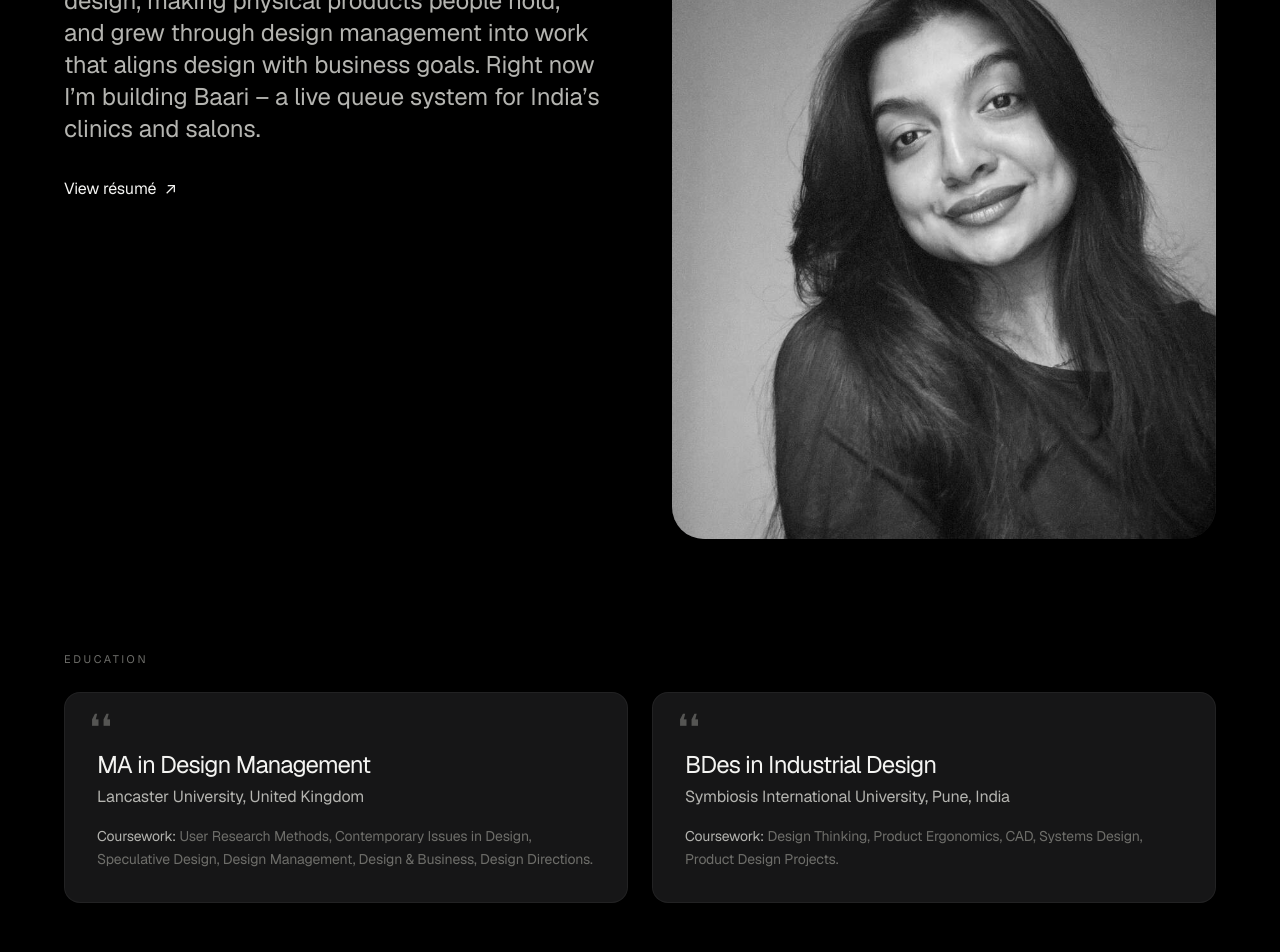
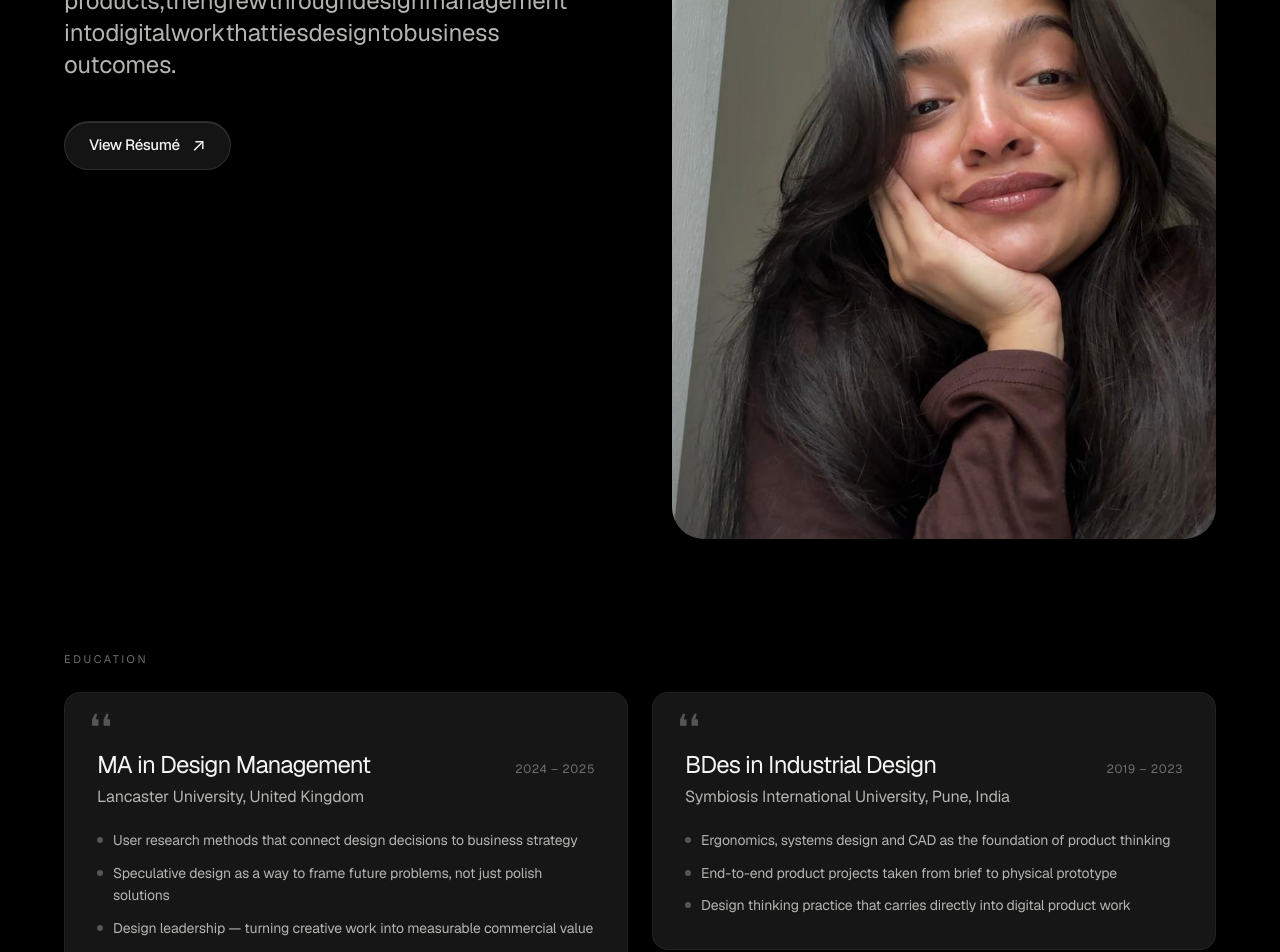
Before and after one commit to nandiniipillai/Portfolio, a Next.js app: page /about in a window 1280 px wide. Shown: the part 460-1412 px from the top of the page. Built offline with nearby package versions, Linux system fonts and the light colour scheme.

Commit message:
About page: 2-sentence intro, pill Résumé CTA, warm color portrait, education years + highlights (no coursework)

```diff
--- a/app/about/page.jsx
+++ b/app/about/page.jsx
@@ -22,7 +22,7 @@ function WordByWord({ text }) {
           className="inline-block"
         >
           {w}
-          {i < words.length - 1 ? ' ' : ''}
+          {i < words.length - 1 ? ' ' : ''}
         </motion.span>
       ))}
     </p>
@@ -48,9 +48,11 @@ export default function AboutPage() {
                 href={SITE.resume}
                 target="_blank"
                 rel="noreferrer noopener"
-                className="mt-8 inline-flex items-center gap-2 text-silver hover:text-lime transition-colors group"
+                className="group mt-10 inline-flex items-center gap-3 rounded-full bg-white/[0.08] hover:bg-white/[0.14] border border-white/10 hover:border-white/20 px-6 py-3 text-silver hover:-translate-y-0.5 transition-all duration-300 ease-out focus-visible:outline focus-visible:outline-2 focus-visible:outline-white/80 focus-visible:outline-offset-2"
+                style={{ boxShadow: 'inset 0 1px 0 0 rgba(255,255,255,0.12)' }}
               >
-                View résumé <span className="card-arrow" aria-hidden="true">↗</span>
+                <span className="text-[15px] font-medium tracking-tight">View Résumé</span>
+                <span className="text-lg leading-none transition-transform group-hover:translate-x-0.5 group-hover:-translate-y-0.5" aria-hidden="true">↗</span>
               </a>
             </ScrollReveal>
           </div>
@@ -60,12 +62,12 @@ export default function AboutPage() {
               style={{ aspectRatio: '546/685' }}
             >
               <Image
-                src={SITE.portrait}
+                src={SITE.portraitAbout}
                 alt="Nandini Pillai"
                 fill
                 sizes="(max-width: 768px) 100vw, 500px"
                 className="object-cover"
-                style={{ objectPosition: 'center 32%' }}
+                style={{ objectPosition: 'center 35%' }}
               />
             </div>
           </ScrollReveal>
--- a/components/ExperienceTimeline.jsx
+++ b/components/ExperienceTimeline.jsx
@@ -19,11 +19,28 @@ export default function ExperienceTimeline() {
                 ❛❛
               </span>
               <div className="pt-6">
-                <div className="font-heading tracking-tightest text-silver text-xl md:text-2xl">{e.degree}</div>
+                <div className="flex items-baseline justify-between gap-3">
+                  <div className="font-heading tracking-tightest text-silver text-xl md:text-2xl">
+                    {e.degree}
+                  </div>
+                  {e.years && (
+                    <div className="text-ash text-xs tracking-wider whitespace-nowrap">{e.years}</div>
+                  )}
+                </div>
                 <div className="text-fog mt-1">{e.school}</div>
-                <div className="text-ash mt-4 text-sm leading-relaxed">
-                  <span className="text-fog">Coursework:</span> {e.coursework}
-                </div>
+                {e.highlights && (
+                  <ul className="mt-5 space-y-2.5">
+                    {e.highlights.map((h, j) => (
+                      <li key={j} className="pl-4 relative text-fog text-sm leading-relaxed">
+                        <span
+                          className="absolute left-0 top-2 w-1.5 h-1.5 rounded-full bg-fog/40"
+                          aria-hidden="true"
+                        />
+                        {h}
+                      </li>
+                    ))}
+                  </ul>
+                )}
               </div>
             </div>
           </ScrollReveal>
```
Also changed, not shown: lib/site.js, public/assets/portrait-about.jpg (added).
